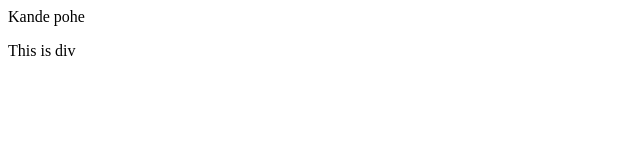
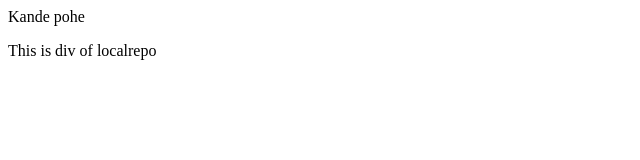
Before and after one commit to Amanpandey001/Ts2, a plain HTML site: page index.html in a window 1280 px wide. Shown: the full height of the page, 0-640 px from the left. Drawn offline with Linux system fonts and the light colour scheme.

Commit message:
Adding new feature once again in other branch

```diff
--- a/index.html
+++ b/index.html
@@ -1,2 +1,2 @@
 <p>Kande pohe</p>
-<div>This is div</div>
+<div>This is div of localrepo</div>
```
